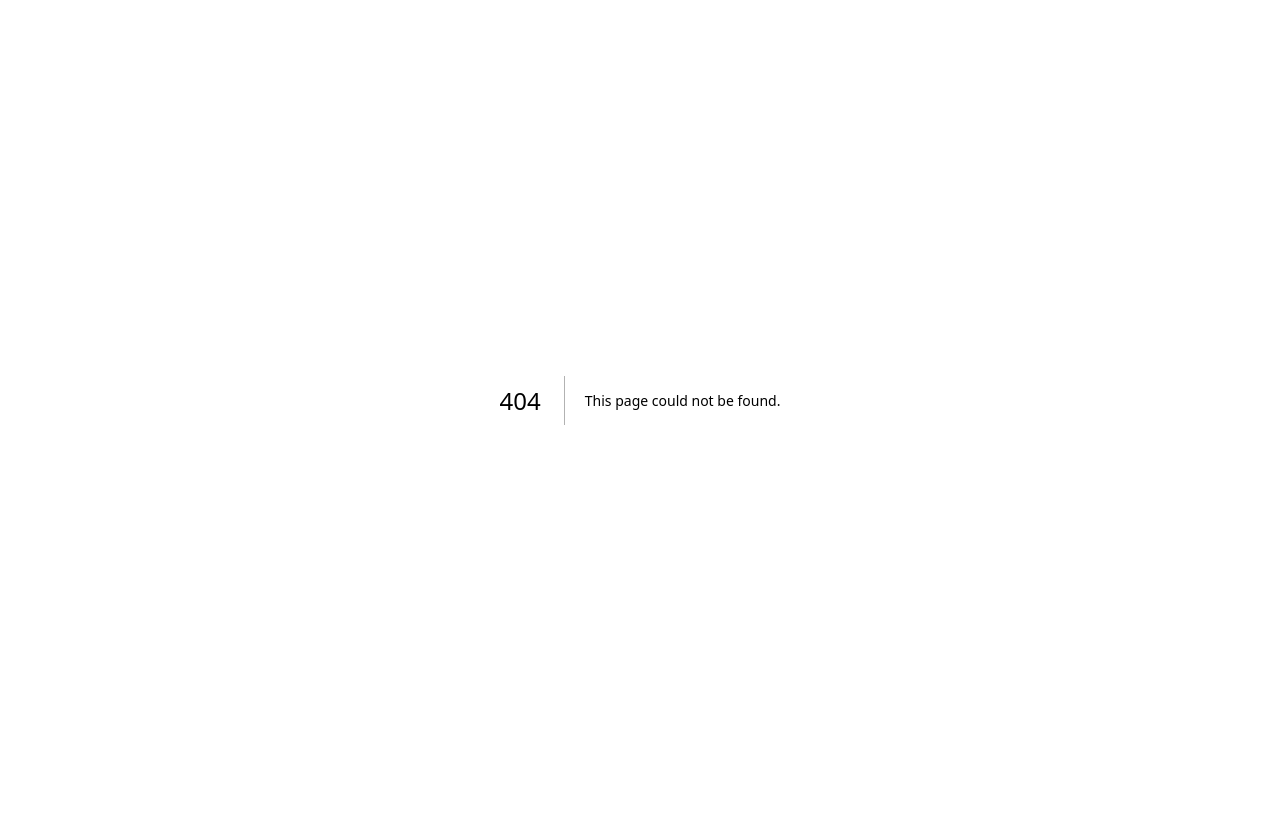
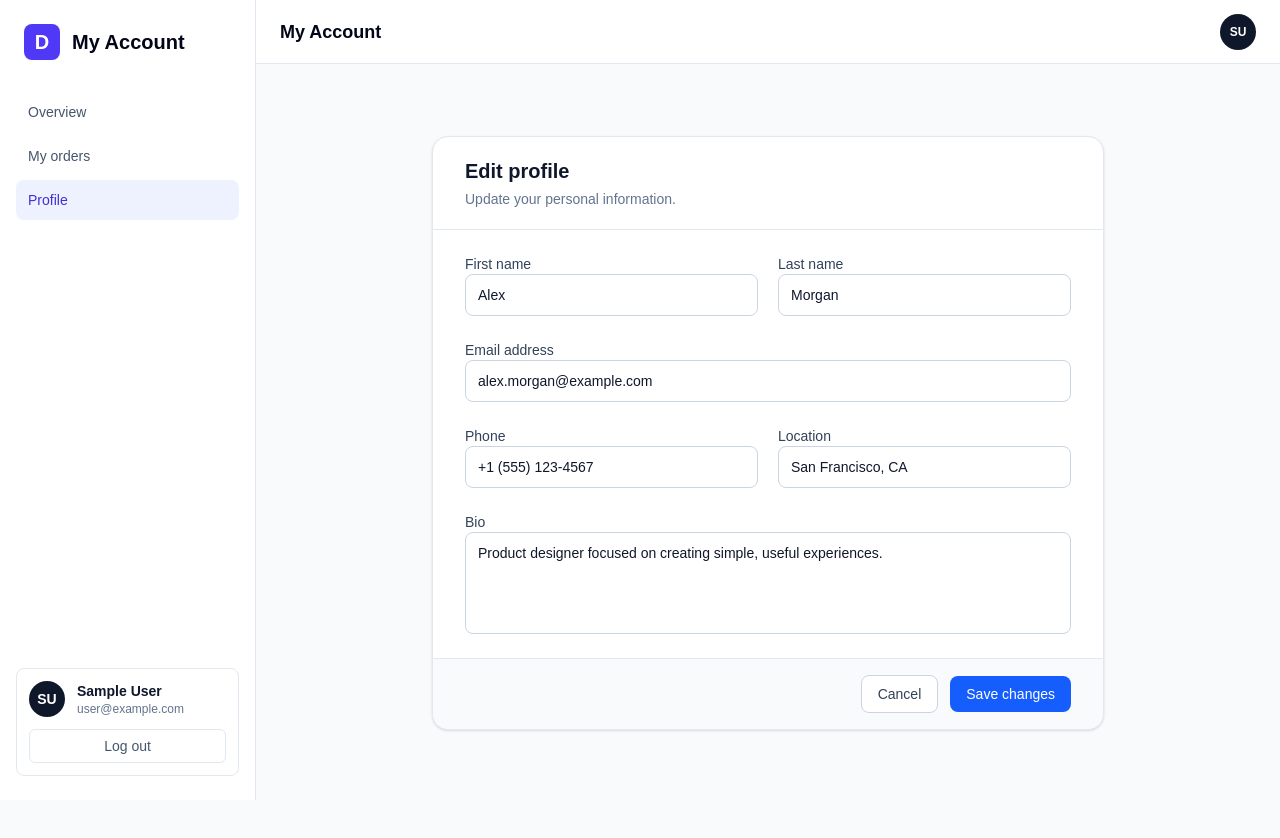
Before and after one commit to Abbas-shah10/E-Commerce, a Next.js app: page /profile/1 in a window 1280 px wide. Before the commit this address had no page. Shown: the top 838 px of the page. Before the commit the page ends 800 px from the top, so only its background shows below. Built offline with nearby package versions, Linux system fonts and the light colour scheme; no server answers; sample sign-in values are in the browser's storage.

Commit message:
feat: create ProfilePage component for user profile editing with form handling

```diff
--- /dev/null
+++ b/app/(dashboard)/profile/[slug]/page.tsx
@@ -0,0 +1,135 @@
+"use client";
+
+import React, { FormEvent, useState } from "react";
+
+const ProfilePage = () => {
+  const [profile, setProfile] = useState({
+    firstName: "Alex",
+    lastName: "Morgan",
+    email: "alex.morgan@example.com",
+    phone: "+1 (555) 123-4567",
+    bio: "Product designer focused on creating simple, useful experiences.",
+    location: "San Francisco, CA",
+  });
+  const [saved, setSaved] = useState(false);
+
+  const updateField = (field: keyof typeof profile, value: string) => {
+    setProfile((current) => ({ ...current, [field]: value }));
+    setSaved(false);
+  };
+
+  const handleSubmit = (event: FormEvent<HTMLFormElement>) => {
+    event.preventDefault();
+    setSaved(true);
+  };
+
+  return (
+    <main className="min-h-screen bg-slate-50 px-4 py-10">
+      <form
+        onSubmit={handleSubmit}
+        className="mx-auto max-w-2xl overflow-hidden rounded-2xl border border-slate-200 bg-white shadow-sm"
+      >
+        <div className="border-b border-slate-200 px-6 py-5 sm:px-8">
+          <h1 className="text-xl font-semibold text-slate-900">Edit profile</h1>
+          <p className="mt-1 text-sm text-slate-500">
+            Update your personal information.
+          </p>
+        </div>
+
+        <div className="space-y-6 px-6 py-6 sm:px-8">
+          <div className="grid gap-5 sm:grid-cols-2">
+            <label className="space-y-2 text-sm font-medium text-slate-700">
+              First name
+              <input
+                value={profile.firstName}
+                onChange={(event) =>
+                  updateField("firstName", event.target.value)
+                }
+                className="block w-full rounded-lg border border-slate-300 px-3 py-2.5 font-normal text-slate-900 outline-none transition focus:border-blue-500 focus:ring-2 focus:ring-blue-100"
+              />
+            </label>
+            <label className="space-y-2 text-sm font-medium text-slate-700">
+              Last name
+              <input
+                value={profile.lastName}
+                onChange={(event) =>
+                  updateField("lastName", event.target.value)
+                }
+                className="block w-full rounded-lg border border-slate-300 px-3 py-2.5 font-normal text-slate-900 outline-none transition focus:border-blue-500 focus:ring-2 focus:ring-blue-100"
+              />
+            </label>
+          </div>
+
+          <label className="block space-y-2 text-sm font-medium text-slate-700">
+            Email address
+            <input
+              type="email"
+              value={profile.email}
+              onChange={(event) => updateField("email", event.target.value)}
+              className="block w-full rounded-lg border border-slate-300 px-3 py-2.5 font-normal text-slate-900 outline-none transition focus:border-blue-500 focus:ring-2 focus:ring-blue-100"
+            />
+          </label>
+
+          <div className="grid gap-5 sm:grid-cols-2">
+            <label className="space-y-2 text-sm font-medium text-slate-700">
+              Phone
+              <input
+                type="tel"
+                value={profile.phone}
+                onChange={(event) => updateField("phone", event.target.value)}
+                className="block w-full rounded-lg border border-slate-300 px-3 py-2.5 font-normal text-slate-900 outline-none transition focus:border-blue-500 focus:ring-2 focus:ring-blue-100"
+              />
+            </label>
+            <label className="space-y-2 text-sm font-medium text-slate-700">
+              Location
+              <input
+                value={profile.location}
+                onChange={(event) =>
+                  updateField("location", event.target.value)
+                }
+                className="block w-full rounded-lg border border-slate-300 px-3 py-2.5 font-normal text-slate-900 outline-none transition focus:border-blue-500 focus:ring-2 focus:ring-blue-100"
+              />
+            </label>
+          </div>
+
+          <label className="block space-y-2 text-sm font-medium text-slate-700">
+            Bio
+            <textarea
+              rows={4}
+              value={profile.bio}
+              onChange={(event) => updateField("bio", event.target.value)}
+              className="block w-full resize-none rounded-lg border border-slate-300 px-3 py-2.5 font-normal text-slate-900 outline-none transition focus:border-blue-500 focus:ring-2 focus:ring-blue-100"
+            />
+          </label>
+
+          {saved && (
+            <p
+              role="status"
+              className="rounded-lg bg-green-50 px-3 py-2 text-sm text-green-700"
+            >
+              Profile changes saved.
+            </p>
+          )}
+        </div>
+
+        <div className="flex items-center justify-end gap-3 border-t border-slate-200 bg-slate-50 px-6 py-4 sm:px-8">
+          <button
+            type="button"
+            onClick={() => setSaved(false)}
+            className="rounded-lg border border-slate-300 bg-white px-4 py-2 text-sm font-medium text-slate-700 hover:bg-slate-50"
+          >
+            Cancel
+          </button>
+          <button
+            type="submit"
+            className="rounded-lg bg-blue-600 px-4 py-2 text-sm font-medium text-white hover:bg-blue-700"
+          >
+            Save changes
+          </button>
+        </div>
+      </form>
+    </main>
+  );
+};
+
+export default ProfilePage;
--- a/app/(dashboard)/profile/page.tsx
+++ b/app/(dashboard)/profile/page.tsx
@@ -1,4 +1,5 @@
 import { auth } from "@/lib/auth";
+import Link from "next/link";
 
 const Profile = async () => {
   const session = await auth();
@@ -47,9 +48,12 @@ const Profile = async () => {
                 </div>
               </div>
 
-              <button className="mt-5 rounded-xl border border-slate-200 bg-white px-5 py-2.5 text-sm font-semibold text-slate-700 shadow-sm transition hover:border-indigo-200 hover:text-indigo-700 sm:mt-0">
+              <Link
+                href={`/profile/${name}`}
+                className="mt-5 rounded-xl border border-slate-200 bg-white px-5 py-2.5 text-sm font-semibold text-slate-700 shadow-sm transition hover:border-indigo-200 hover:text-indigo-700 sm:mt-0"
+              >
                 Edit profile
-              </button>
+              </Link>
             </div>
           </div>
         </section>
```
